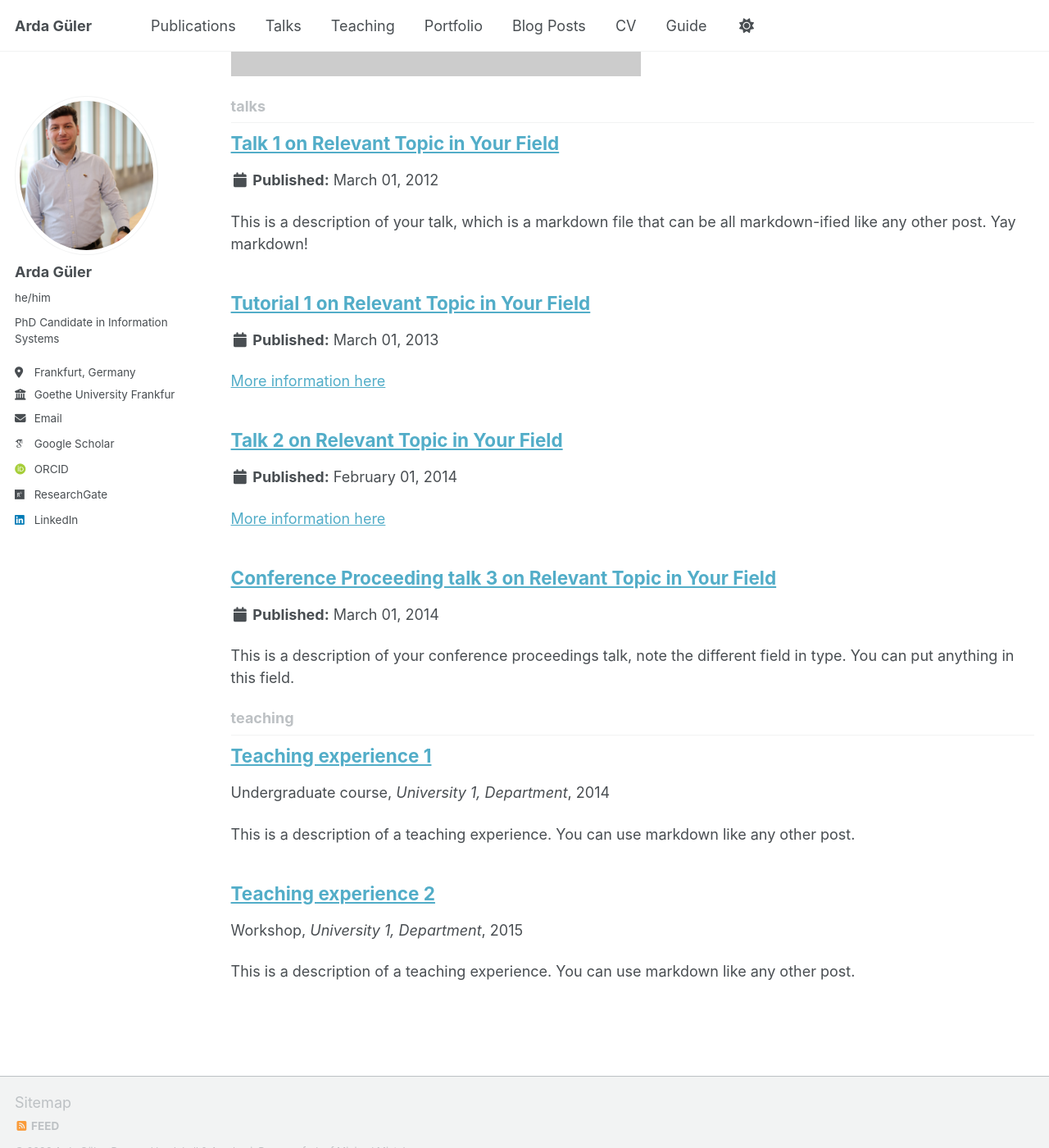
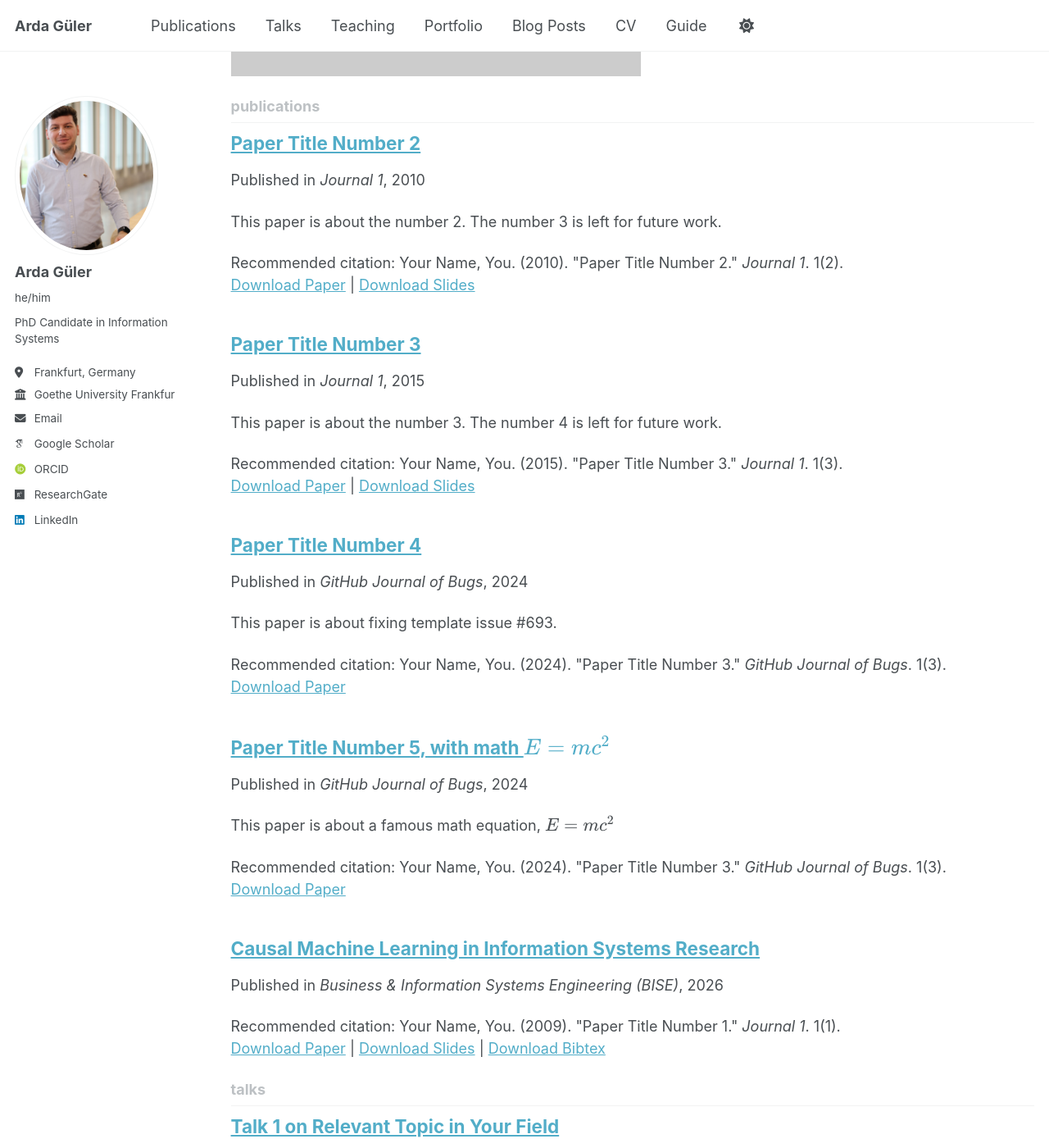
Before and after one commit to ardague/ardague.github.io, a Jekyll site: the page built from _pages/collection-archive.html, in a window 1280 px wide and 1400 px high, scrolled down 992 px. Shown: the whole window at 82% size. Built offline with Jekyll 4.4.1, drawn with Linux system fonts in a browser that asks for light colours; some web fonts are replaced; a script bundle is joined from its source files by our own code; library files that are not in the unit come from our copies; some of the changed lines change nothing that is shown.

Commit message:
Enable publication output and restore permalink in publications configuration

```diff
--- a/_config.yml
+++ b/_config.yml
@@ -225,8 +225,8 @@ collections:
     output: true
     permalink: /:collection/:path/
   publications:
-    output: false
-#   permalink: /:collection/:path/
+    output: true
+    permalink: /:collection/:path/
   portfolio:
     output: true
     permalink: /:collection/:path/
```
